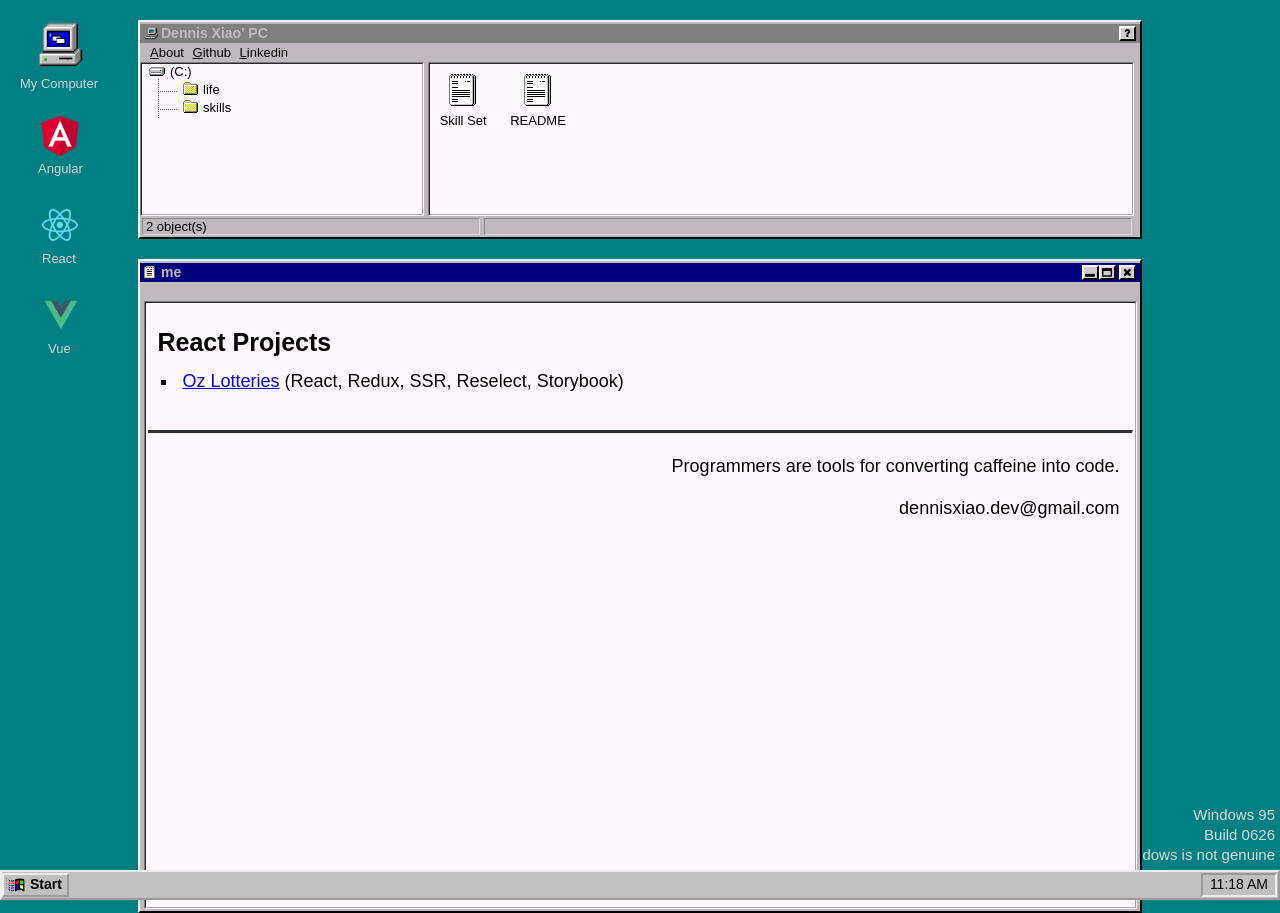
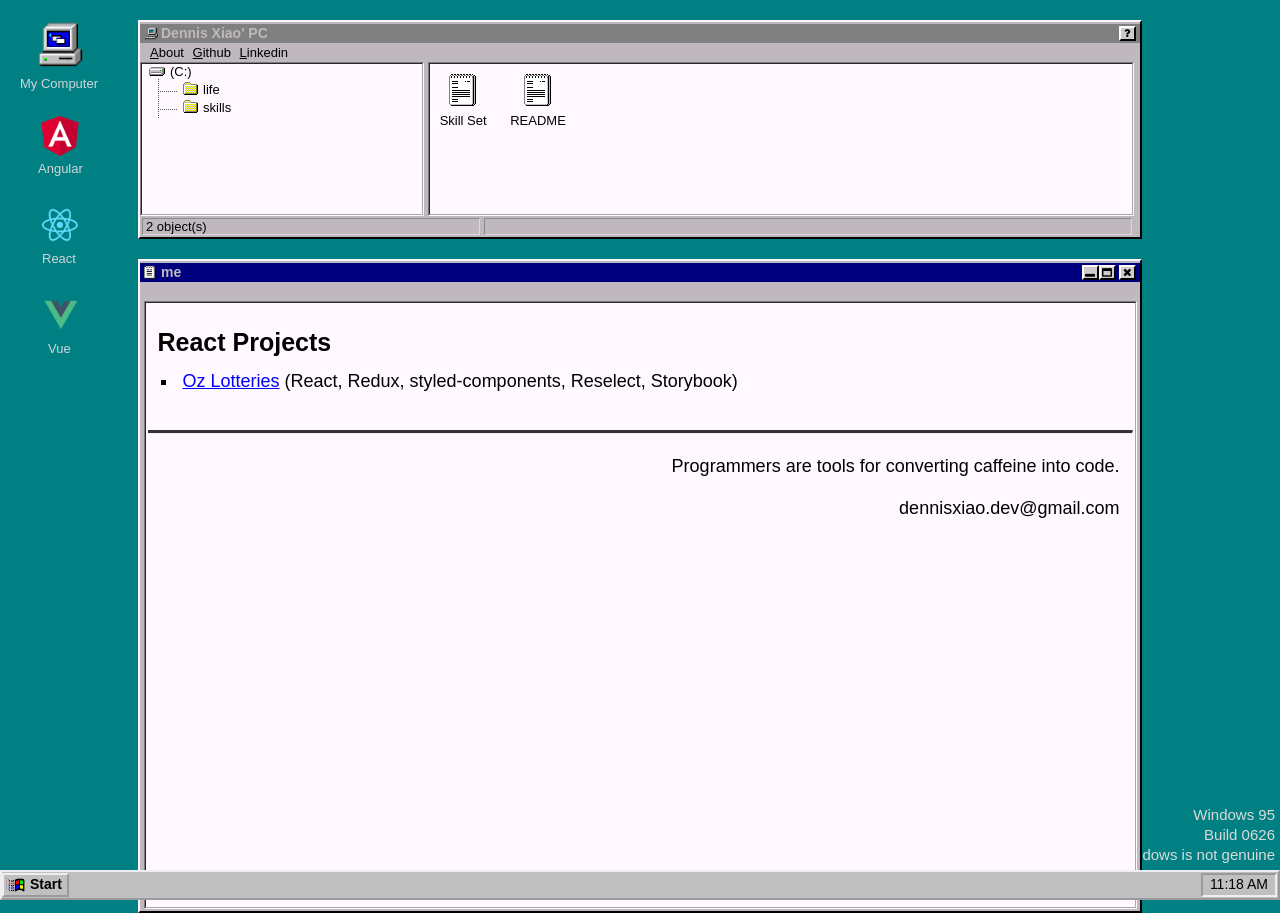
Before and after one commit to dennisXZX/dennisxzx.github.io, a Jekyll site: the page built from desktop/react.md, in a window 1280 px wide. Built offline with Jekyll 4.4.1, drawn with Linux system fonts in a browser that asks for light colours.

Commit message:
Update react.md

```diff
--- a/desktop/react.md
+++ b/desktop/react.md
@@ -7,6 +7,6 @@
 
 <ul class="project-list">
     <li>
-        <a href="https://www.ozlotteries.com/" target="_blank">Oz Lotteries</a> (React, Redux, SSR, Reselect, Storybook)
+        <a href="https://www.ozlotteries.com/" target="_blank">Oz Lotteries</a> (React, Redux, styled-components, Reselect, Storybook)
     </li>
 </ul>
```
